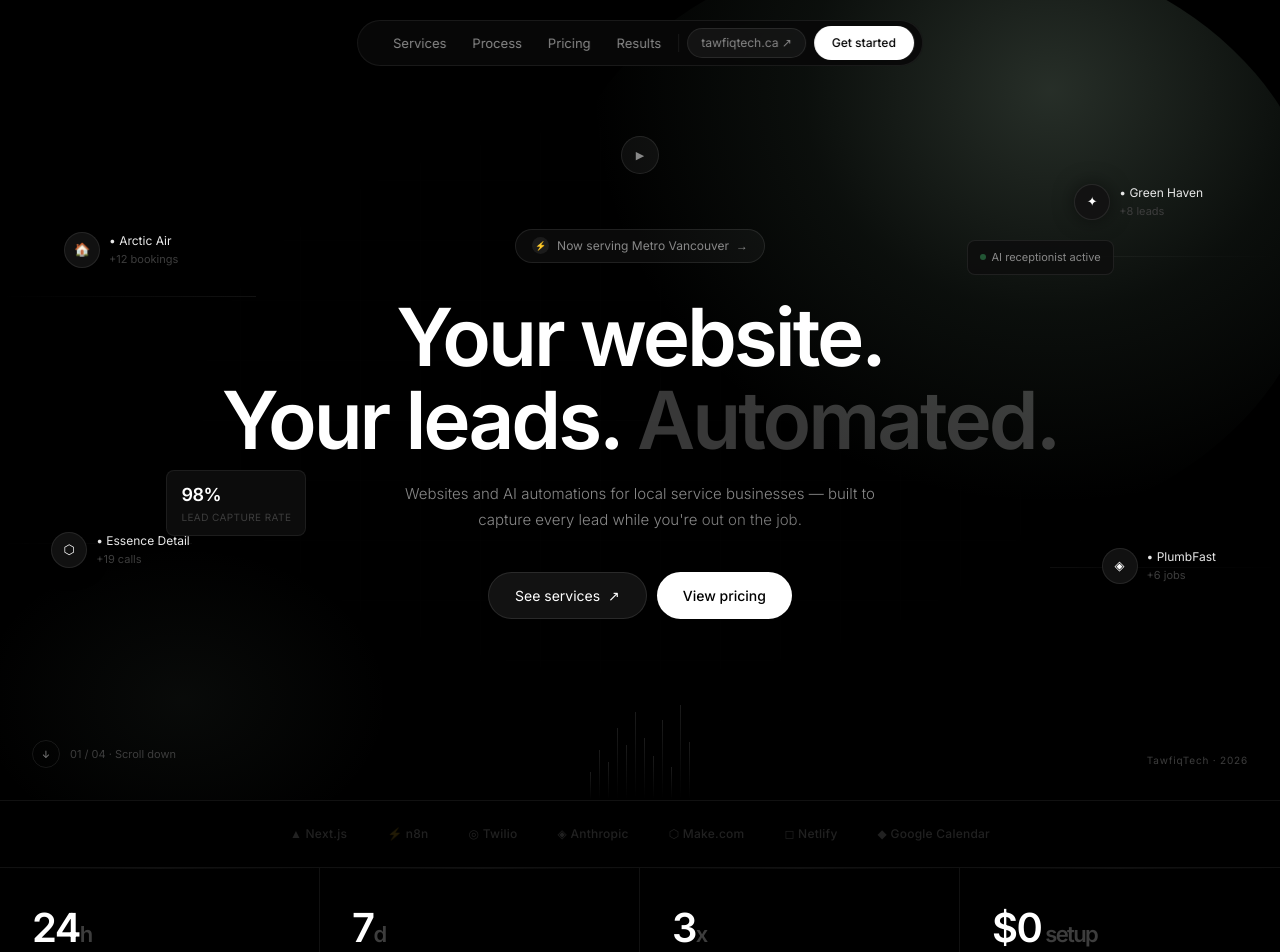
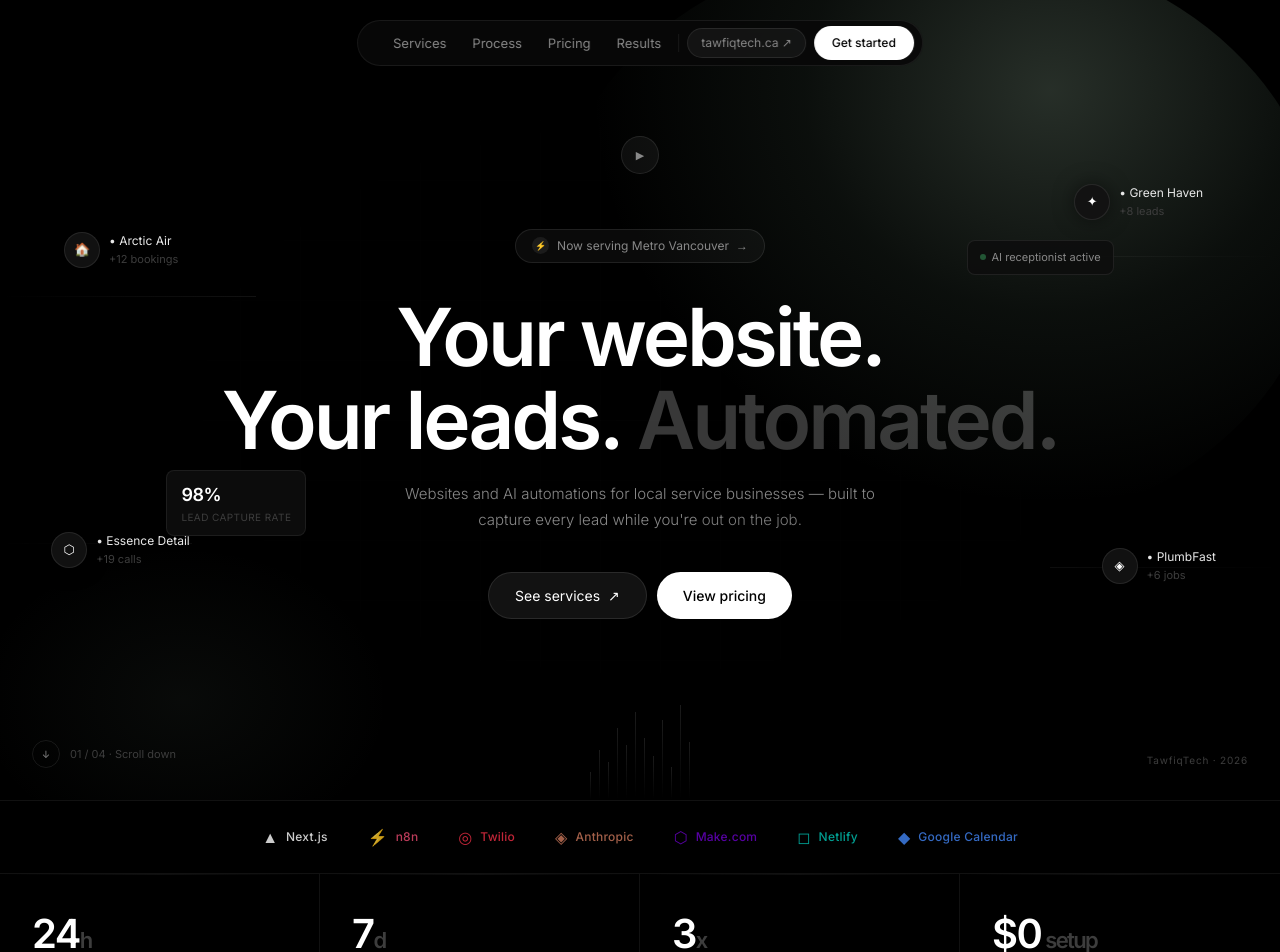
Before and after one commit to Tawfiqtech/tawfiqtech-website, a Next.js app: page / in a window 1280 px wide. Shown: the top 952 px of the page. Built offline with nearby package versions, Linux system fonts and the light colour scheme.

Commit message:
Add colored logos and contact info to footer

```diff
--- a/components/Footer.tsx
+++ b/components/Footer.tsx
@@ -7,6 +7,12 @@ const links = [
   { label: "Contact", href: "#contact" },
 ];
 
+const contact = [
+  { label: "tawfiq_tech", href: "https://instagram.com/tawfiq_tech", color: "#E1306C", icon: "📸" },
+  { label: "tawfiqtechautomations@gmail.com", href: "mailto:tawfiqtechautomations@gmail.com", color: "#EA4335", icon: "✉️" },
+  { label: "(778) 919-2663", href: "tel:+17789192663", color: "#34A853", icon: "📞" },
+];
+
 export default function Footer() {
   const scrollTo = (href: string) => {
     const el = document.querySelector(href);
@@ -14,25 +20,29 @@ export default function Footer() {
   };
 
   return (
-    <footer
-      className="flex items-center justify-between flex-wrap gap-4 px-8 py-8"
-      style={{ borderTop: "1px solid var(--faint)" }}
-    >
-      <div className="text-[14px] font-semibold tracking-[-0.01em]">TawfiqTech</div>
-      <div className="flex gap-6">
-        {links.map((l) => (
-          <button
-            key={l.label}
-            onClick={() => scrollTo(l.href)}
-            className="text-[12px] text-[var(--dimmer)] transition-colors duration-200 hover:text-[var(--dim)] bg-transparent border-none cursor-pointer font-[inherit]"
-          >
-            {l.label}
-          </button>
+    <footer style={{ borderTop: "1px solid var(--faint)" }}>
+      <div className="flex items-center justify-center gap-8 flex-wrap px-8 py-6" style={{ borderBottom: "1px solid var(--faint)" }}>
+        {contact.map((c) => (
+          <a key={c.label} href={c.href} target={c.href.startsWith("http") ? "_blank" : undefined} rel="noopener noreferrer"
+            className="flex items-center gap-2 text-[12px] transition-opacity duration-200 hover:opacity-100"
+            style={{ color: c.color, opacity: 0.75, textDecoration: "none" }}>
+            <span>{c.icon}</span>
+            {c.label}
+          </a>
         ))}
       </div>
-      <p className="text-[12px] text-[var(--dimmer)]">
-        © 2026 TawfiqTech. Metro Vancouver, BC.
-      </p>
+      <div className="flex items-center justify-between flex-wrap gap-4 px-8 py-6">
+        <div className="text-[14px] font-semibold tracking-[-0.01em]">TawfiqTech</div>
+        <div className="flex gap-6">
+          {links.map((l) => (
+            <button key={l.label} onClick={() => scrollTo(l.href)}
+              className="text-[12px] text-[var(--dimmer)] transition-colors duration-200 hover:text-[var(--dim)] bg-transparent border-none cursor-pointer font-[inherit]">
+              {l.label}
+            </button>
+          ))}
+        </div>
+        <p className="text-[12px] text-[var(--dimmer)]">© 2026 TawfiqTech. Metro Vancouver, BC.</p>
+      </div>
     </footer>
   );
 }
--- a/components/LogosAndStats.tsx
+++ b/components/LogosAndStats.tsx
@@ -1,8 +1,13 @@
 "use client";
 
 const logos = [
-  "▲ Next.js", "⚡ n8n", "◎ Twilio",
-  "◈ Anthropic", "⬡ Make.com", "◻ Netlify", "◆ Google Calendar",
+  { name: "Next.js", color: "#ffffff", icon: "▲" },
+  { name: "n8n", color: "#EA4B71", icon: "⚡" },
+  { name: "Twilio", color: "#F22F46", icon: "◎" },
+  { name: "Anthropic", color: "#CC785C", icon: "◈" },
+  { name: "Make.com", color: "#6D00CC", icon: "⬡" },
+  { name: "Netlify", color: "#00C7B7", icon: "◻" },
+  { name: "Google Calendar", color: "#4285F4", icon: "◆" },
 ];
 
 const stats = [
@@ -15,48 +20,22 @@ const stats = [
 export default function LogosAndStats() {
   return (
     <>
-      {/* Logos */}
-      <div
-        className="px-8 py-6"
-        style={{ borderTop: "1px solid var(--faint)", borderBottom: "1px solid var(--faint)" }}
-      >
+      <div className="px-8 py-6" style={{ borderTop: "1px solid var(--faint)", borderBottom: "1px solid var(--faint)" }}>
         <div className="flex gap-10 items-center justify-center flex-wrap">
           {logos.map((l) => (
-            <span
-              key={l}
-              className="text-[12px] font-medium flex items-center gap-[5px] tracking-[0.02em]"
-              style={{ color: "rgba(255,255,255,0.13)" }}
-            >
-              {l}
-            </span>
+            <div key={l.name} className="flex items-center gap-2" style={{ opacity: 0.8 }}>
+              <span style={{ color: l.color, fontSize: "16px" }}>{l.icon}</span>
+              <span className="text-[12px] font-medium tracking-[0.02em]" style={{ color: l.color }}>{l.name}</span>
+            </div>
           ))}
         </div>
       </div>
-
-      {/* Stats strip */}
-      <div
-        className="grid grid-cols-4"
-        style={{ borderBottom: "1px solid var(--faint)" }}
-      >
+      <div className="grid grid-cols-4" style={{ borderBottom: "1px solid var(--faint)" }}>
         {stats.map((s, i) => (
-          <div
-            key={i}
-            className="px-8 py-10 relative overflow-hidden"
-            style={{
-              borderRight: i < stats.length - 1 ? "1px solid var(--faint)" : "none",
-            }}
-          >
-            {/* top shimmer */}
-            <div
-              className="absolute top-0 left-0 right-0 h-px pointer-events-none"
-              style={{ background: "linear-gradient(90deg, transparent, rgba(255,255,255,0.06), transparent)" }}
-            />
-            <div
-              className="font-semibold text-white leading-none mb-2"
-              style={{ fontSize: "40px", letterSpacing: "-0.04em" }}
-            >
-              {s.val}
-              <span className="text-[22px] text-[var(--dimmer)]">{s.unit}</span>
+          <div key={i} className="px-8 py-10 relative overflow-hidden" style={{ borderRight: i < stats.length - 1 ? "1px solid var(--faint)" : "none" }}>
+            <div className="absolute top-0 left-0 right-0 h-px pointer-events-none" style={{ background: "linear-gradient(90deg, transparent, rgba(255,255,255,0.06), transparent)" }} />
+            <div className="font-semibold text-white leading-none mb-2" style={{ fontSize: "40px", letterSpacing: "-0.04em" }}>
+              {s.val}<span className="text-[22px] text-[var(--dimmer)]">{s.unit}</span>
             </div>
             <div className="text-[12px] text-[var(--dim)] font-light leading-relaxed">{s.desc}</div>
           </div>
```
